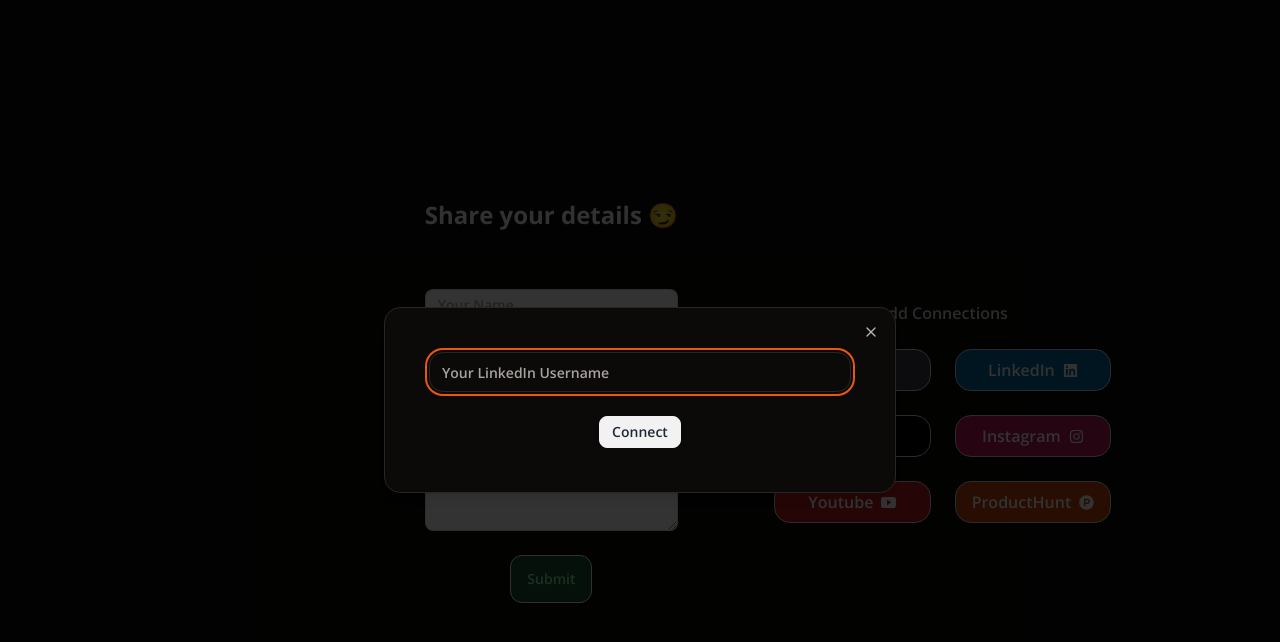
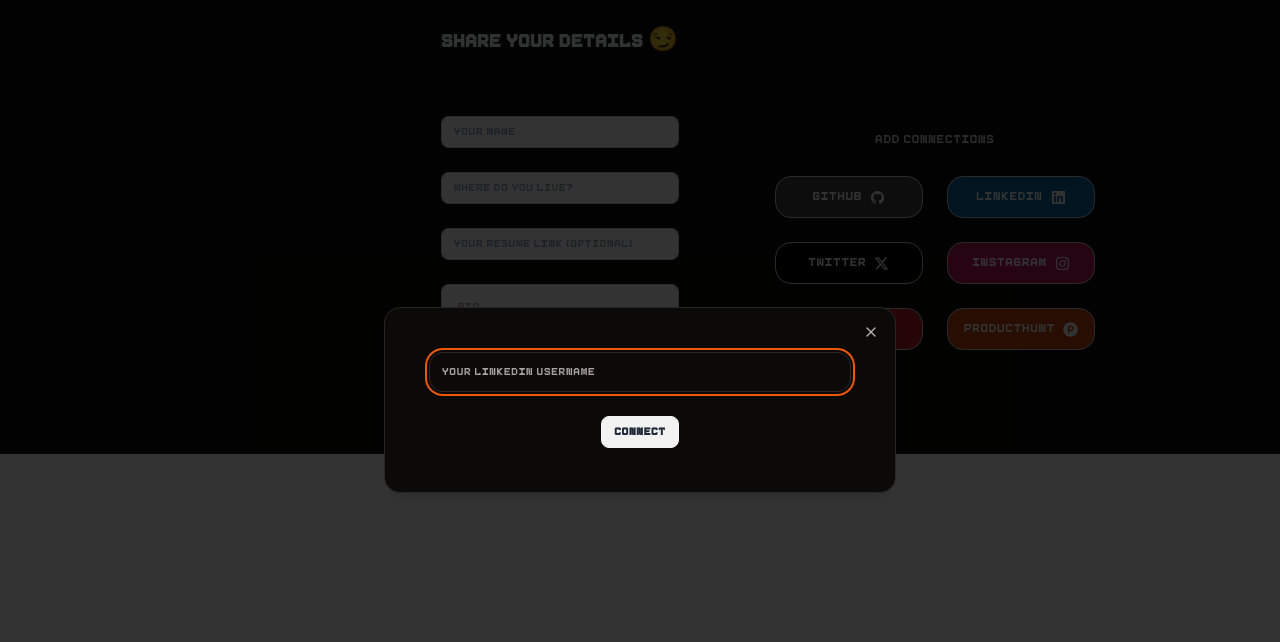
Before and after one commit to subhraneel2005/War-Of-Devs, a Next.js app: page /test in a window 1280 px wide. Both pictures are taken after a click on the button "LinkedIn". Shown: the top 642 px of the page. Built offline with nearby package versions, Linux system fonts and the light colour scheme.

Commit message:
mongodb database connected and frontend user data is successfully stored in the database

```diff
--- a/package.json
+++ b/package.json
@@ -13,6 +13,7 @@
     "@radix-ui/react-slot": "^1.1.0",
     "@uiw/react-heat-map": "^2.2.2",
     "@uiw/react-tooltip": "^4.22.3",
+    "axios": "^1.7.4",
     "class-variance-authority": "^0.7.0",
     "clsx": "^2.1.1",
     "lucide-react": "^0.428.0",
--- /dev/null
+++ b/src/actions/userAction.js
@@ -0,0 +1,16 @@
+'use server'
+
+import UserModel from "@/models/userSchema";
+import connectDB from "@/connection/db";
+
+export async function postNewUser(userData){
+    try {
+        await connectDB();
+        const newUser = new UserModel(userData)
+        await newUser.save();
+        return { msg: 'User created successfully' }
+
+    } catch (error) {
+        return { errMsg: error.message };
+    }
+}
--- /dev/null
+++ b/src/app/api/profile/route.js
@@ -0,0 +1,32 @@
+import { NextResponse } from "next/server";
+import mongoose from "mongoose";
+import User from "@/models/userSchema";
+
+export async function POST(request) {
+    // Connect to MongoDB
+    try {
+        await mongoose.connect(process.env.MONGODB_URI, {
+            useNewUrlParser: true,
+            useUnifiedTopology: true
+        });
+
+        console.log("Connected to database");
+
+        // Parse the request body
+        const data = await request.json();
+
+        // Create a new user instance
+        const user = new User(data);
+
+        // Save the user to the database
+        const savedUser = await user.save();
+
+        return NextResponse.json({ message: "Profile created successfully", data: savedUser });
+    } catch (error) {
+        console.error("Error creating profile:", error);
+        return NextResponse.json({ message: "Error creating profile", error: error.message }, { status: 500 });
+    } finally {
+        // Ensure the database connection is closed after the operation
+        await mongoose.disconnect();
+    }
+}
--- a/src/app/globals.css
+++ b/src/app/globals.css
@@ -4,6 +4,12 @@
 @tailwind components;
 @tailwind utilities;
 
+@font-face {
+  font-family: 'PixelFont';
+  src: url('/fonts/Pixel.ttf') format('truetype');
+  font-weight: normal;
+  font-style: normal;
+}
 
 @layer base {
   :root {
@@ -69,8 +75,9 @@
   }
   body {
     @apply bg-background text-foreground;
-    font-family: 'Open Sans', sans-serif;
-    font-weight: 600;
+    /* font-family: 'Open Sans', sans-serif;
+    font-weight: 600; */
+    font-family: 'PixelFont', sans-serif;
   }
 }
 
--- a/src/app/layout.js
+++ b/src/app/layout.js
@@ -8,7 +8,7 @@ export const metadata = {
 
 export default function RootLayout({ children }) {
   return (
-    <html lang="en" className='dark'>
+    <html lang="en" className='dark tracking-wider'>
       <body>
         <SessionProviderWrapper>
           {children}
--- a/src/app/page.js
+++ b/src/app/page.js
@@ -1,6 +1,6 @@
-import Dashboard from "@/components/Dashboard";
+
 import Homepage from "@/components/Homepage";
-import Image from "next/image";
+
 
 export default function Home() {
   return (
--- a/src/components/Connections.jsx
+++ b/src/components/Connections.jsx
@@ -1,4 +1,6 @@
-import React from 'react'
+'use client'
+
+import {useState} from 'react'
 import { IoLogoGithub } from "react-icons/io";
 import { FaLinkedin, FaInstagram, FaProductHunt } from "react-icons/fa";
 import { FaXTwitter } from "react-icons/fa6";
@@ -9,58 +11,161 @@ import {
     DialogTrigger,
 } from "@/components/ui/dialog"
 import { Input } from './ui/input';
+import axios from 'axios';
+import { postNewUser } from '@/actions/userAction';
 
-const connections = [
-    { name: 'Github', icon: <IoLogoGithub size={15} />, placeholder: 'Your Github Username', bgColor: 'bg-zinc-700', hoverColor: 'hover:bg-zinc-800' },
-    { name: 'LinkedIn', icon: <FaLinkedin size={15} />, placeholder: 'Your LinkedIn Username', bgColor: 'bg-sky-700', hoverColor: 'hover:bg-sky-800' },
-    { name: 'Twitter', icon: <FaXTwitter size={15} />, placeholder: 'Your Twitter Username', bgColor: 'bg-black' },
-    { name: 'Instagram', icon: <FaInstagram size={15} />, placeholder: 'Your Instagram Username', bgColor: 'bg-pink-700', hoverColor: 'hover:bg-pink-800' },
-    { name: 'Youtube', icon: <IoLogoYoutube size={15} />, placeholder: 'Your Youtube Channel link', bgColor: 'bg-red-700', hoverColor: 'hover:bg-red-800' },
-    { name: 'ProductHunt', icon: <FaProductHunt size={15} />, placeholder: 'Your ProductHunt Username', bgColor: 'bg-orange-700', hoverColor: 'hover:bg-orange-800' },
-];
+function Connections() {
 
-function ConnectionDialog({ name, icon, placeholder, bgColor, hoverColor }) {
+    const [name, setName] = useState('');
+    const [email, setEmail] = useState('');
+    const [password, setPassword] = useState('');
+    const [profilePicture, setProfilePicture] = useState('')
+    const [location, setLocation] = useState();
+    const [resumeLink, setResumeLink] = useState('');
+    const [bio, setBio] = useState('')
+    const [githubId, setGithubId] = useState('')
+    const [linkedinId, setLinkedinId] = useState('')
+    const [twitterId, setTwitterId] = useState('')
+    const [instagramId, setInstagramId] = useState('')
+    const [youtubeId, setYoutubeId] = useState('')
+    const [productHuntId, setProductHuntId] = useState('')
+    const [profile, setProfile] = useState();
+
+
+    const submitProfile = async () => {
+        try {
+            const userData = {
+                name,
+                email,
+                password,
+                profilePicture,
+                location,
+                resumeLink,
+                bio,
+                githubId,
+                linkedinId,
+                twitterId,
+                instagramId,
+                youtubeId,
+                productHuntId,
+            };
+
+            const res = await postNewUser(userData)
+
+            if (res.msg) {
+                alert('Profile added to database successfully');
+            } else {
+                alert('Error: ' + res.errMsg);
+            }
+
+
+        } catch (error) {
+            console.error('Error:', error);
+        }
+    };
+
+
     return (
+        <div className='w-[80%] flex justify-center items-center overflow-y-auto ml-[20%]'>
+
+            <div className="flex flex-col justify-center items-center py-6 px-12 space-y-6">
+                <h2 className='text-[24px] font-bold text-gray-100 text-center mb-8'>Share your details 😏</h2>
+
+                <input type="text" placeholder="Your Name" className="input input-bordered w-full input-sm max-w-xs" onChange={(e) => setName(e.target.value)} value={name}/>
+                <input type="text" placeholder="Where do you live?" className="input input-bordered w-full input-sm max-w-xs" onChange={(e) => setLocation(e.target.value)} value={location}/>
+                <input type="text" placeholder="Your Resume link (optional)" className="input input-bordered w-full input-sm max-w-xs" onChange={(e) => setResumeLink(e.target.value)} value={resumeLink}/>
+                <textarea className="textarea textarea-bordered w-full max-w-xs" placeholder="Bio" onChange={(e) => setBio(e.target.value)} value={bio} />
+
+                <button onClick={submitProfile} className="btn rounded-xl bg-green-900 hover:bg-green-950 text-green-300">Submit</button>
+            </div>
+
+            <div className="flex flex-col justify-center items-center py-6 px-12 space-y-6">
+                <p className='text-zinc-300 text-center pt-6'>Add Connections</p>
+
+                <div className='grid grid-cols-2 w-full gap-6'>
                     <Dialog>
                         <DialogTrigger>
-                <div className={`px-4 py-2 rounded-lg gap-2 cursor-pointer border border-gray-300 flex justify-center items-center ${bgColor} ${hoverColor} duration-500`}>
-                    {name} {icon}
-                </div>
+                            <div className='px-4 py-2 rounded-lg gap-2 cursor-pointer border bg-zinc-700 hover:bg-zinc-800 duration-500 border-gray-300 flex justify-center items-center'>Github <IoLogoGithub size={15} /></div>
                         </DialogTrigger>
                         <DialogContent>
                             <div className='space-y-6 p-5'>
-                    <Input placeholder={placeholder} />
+                                <Input placeholder='Your Github Username' onChange={(e) => setGithubId(e.target.value)} value={githubId}/>
                                 <div className='flex justify-center items-center'>
                                     <button className="btn btn-sm">Connect</button>
                                 </div>
                             </div>
                         </DialogContent>
                     </Dialog>
-    );
-}
 
-function Connections() {
-    return (
-        <div className='w-[80%] min-h-screen flex justify-center items-center overflow-y-auto ml-[20%]'>
+                    <Dialog>
+                        <DialogTrigger>
+                            <div className='px-4 py-2 rounded-lg gap-2 cursor-pointer border bg-sky-700 hover:bg-sky-800 duration-500 border-gray-300 flex justify-center items-center'>LinkedIn <FaLinkedin size={15} /></div>
+                        </DialogTrigger>
+                        <DialogContent>
+                            <div className='space-y-6 p-5'>
+                                <Input placeholder='Your LinkedIn Username' onChange={(e) => setLinkedinId(e.target.value)} value={linkedinId}/>
+                                <div className='flex justify-center items-center'>
+                                    <button className="btn btn-sm">Connect</button>
+                                </div>
+                            </div>
+                        </DialogContent>
+                    </Dialog>
 
-            <div className="flex flex-col justify-center items-center py-6 px-12 space-y-6">
-                <h2 className='text-[24px] font-bold text-gray-100 text-center mb-8'>Share your details 😏</h2>
+                    <Dialog>
+                        <DialogTrigger>
+                            <div className='px-4 py-2 rounded-lg gap-2 cursor-pointer border bg-black border-gray-300 flex justify-center items-center'>Twitter <FaXTwitter size={15} /></div>
+                        </DialogTrigger>
+                        <DialogContent>
+                            <div className='space-y-6 p-5'>
+                                <Input placeholder='Your Twitter Username' onChange={(e) => setTwitterId(e.target.value)} value={twitterId}/>
+                                <div className='flex justify-center items-center'>
+                                    <button className="btn btn-sm">Connect</button>
+                                </div>
+                            </div>
+                        </DialogContent>
+                    </Dialog>
 
-                <input type="text" placeholder="Your Name" className="input input-bordered w-full input-sm max-w-xs" />
-                <input type="text" placeholder="Where do you live?" className="input input-bordered w-full input-sm max-w-xs" />
-                <input type="text" placeholder="Your Resume link (optional)" className="input input-bordered w-full input-sm max-w-xs" />
-                <textarea className="textarea textarea-bordered w-full max-w-xs" placeholder="Bio"></textarea>
+                    <Dialog>
+                        <DialogTrigger>
+                        <div className='px-4 py-2 rounded-lg gap-2 cursor-pointer border border-gray-300 flex justify-center items-center bg-pink-700 hover:bg-pink-800 duration-500'>Instagram<FaInstagram size={15} /></div>
+                        </DialogTrigger>
+                        <DialogContent>
+                            <div className='space-y-6 p-5'>
+                                <Input placeholder='Your Instagram Username' onChange={(e) => setInstagramId(e.target.value)} value={instagramId}/>
+                                <div className='flex justify-center items-center'>
+                                    <button className="btn btn-sm">Connect</button>
+                                </div>
+                            </div>
+                        </DialogContent>
+                    </Dialog>
 
-                <button className="btn rounded-xl bg-green-900 hover:bg-green-950 text-green-300">Submit</button>
+                    <Dialog>
+                        <DialogTrigger>
+                        <div className='px-4 py-2 rounded-lg gap-2 cursor-pointer border border-gray-300 flex justify-center items-center bg-red-700 hover:bg-red-800 duration-500'>Youtube<IoLogoYoutube size={15} /></div>
+                        </DialogTrigger>
+                        <DialogContent>
+                            <div className='space-y-6 p-5'>
+                                <Input placeholder='Your Youtube Channel link' onChange={(e) => setYoutubeId(e.target.value)} value={youtubeId}/>
+                                <div className='flex justify-center items-center'>
+                                    <button className="btn btn-sm">Connect</button>
                                 </div>
+                            </div>
+                        </DialogContent>
+                    </Dialog>
 
-            <div className="flex flex-col justify-center items-center py-6 px-12 space-y-6">
-                <p className='text-zinc-300 text-center pt-6'>Add Connections</p>
-
-                <div className='grid grid-cols-2 w-full gap-6'>
-                    {connections.map((conn, index) => (
-                        <ConnectionDialog key={index} {...conn} />
-                    ))}
+                    <Dialog>
+                        <DialogTrigger>
+                        <div className='px-4 py-2 rounded-lg gap-2 cursor-pointer border border-gray-300 flex justify-center items-center bg-orange-700 hover:bg-orange-800 duration-500'>ProductHunt<FaProductHunt size={15} /></div>
+                        </DialogTrigger>
+                        <DialogContent>
+                            <div className='space-y-6 p-5'>
+                                <Input placeholder='Your ProductHunt Username' onChange={(e) => setProductHuntId(e.target.value)} value={productHuntId}/>
+                                <div className='flex justify-center items-center'>
+                                    <button className="btn btn-sm">Connect</button>
+                                </div>
+                            </div>
+                        </DialogContent>
+                    </Dialog>
                 </div>
 
             </div>
--- a/src/connection/db.js
+++ b/src/connection/db.js
@@ -1,11 +1,18 @@
 import mongoose from 'mongoose';
 
-const connectDB = async () => {
-  if (mongoose.connection.readyState >= 1) {
-    return;
-  }
+const connectDB = async() => {
+    if(mongoose.connections[0].readyState){
+        return true;
+    }
 
-  return mongoose.connect(process.env.MONGODB_URI);
-};
+    try {
+        await mongoose.connect(process.env.MONGODB_URI);
+        console.log('MongoDB Database connected successfully');
+        return true;
+    } catch (error) {
+        console.log(error);
+    }
+}
+
 
 export default connectDB;
--- a/src/models/userSchema.js
+++ b/src/models/userSchema.js
@@ -1,30 +1,30 @@
-import mongoose from "mongoose";
+import mongoose, { model, models } from "mongoose";
 import { projectSchema } from "./projectSchema";
 
 const userSchema = new mongoose.Schema({
-    name: { type: String, required: true },
-    email: { type: String, required: true, unique: true },
-    password: { type: String, required: true },
-    location: {type: String, required: true},
-    bio: {type: String, required: true},
-    profilePicture: {type: String},
-    resumeLink: {type: String},
-    projects : {type: [projectSchema], default:[]},
+    name: { type: String },
+    email: { type: String},
+    password: { type: String },
+    location: { type: String },
+    bio: { type: String },
+    profilePicture: { type: String },
+    resumeLink: { type: String },
+    projects: { type: [projectSchema], default: [] },
     githubId: { type: String },
     instagramId: { type: String },
-    youtubeId: {type: String},
-    linkedInId: { type: String },
+    youtubeId: { type: String },
+    linkedinId: { type: String },
     twitterId: { type: String },
     productHuntId: { type: String },
     subscriptions: {
-      type: [String],
-      enum: ['basic', 'premium'],
-      default: 'basic'
+        type: [String],
+        enum: ['basic', 'premium'],
+        default: 'basic'
     },
     profileUpvotes: { type: Number, default: 0 },
     createdAt: { type: Date, default: Date.now }
-})
+});
 
-const User = mongoose.model('User', userSchema);
+const UserModel = models.user || model('user', userSchema);
 
-module.exports = User;
+export default UserModel;
```
Also changed, not shown: public/fonts/Pixel.ttf (added), 1 other file (tests, documents, lock files or other folders). Lines whose indentation alone changed are shown as unchanged.
